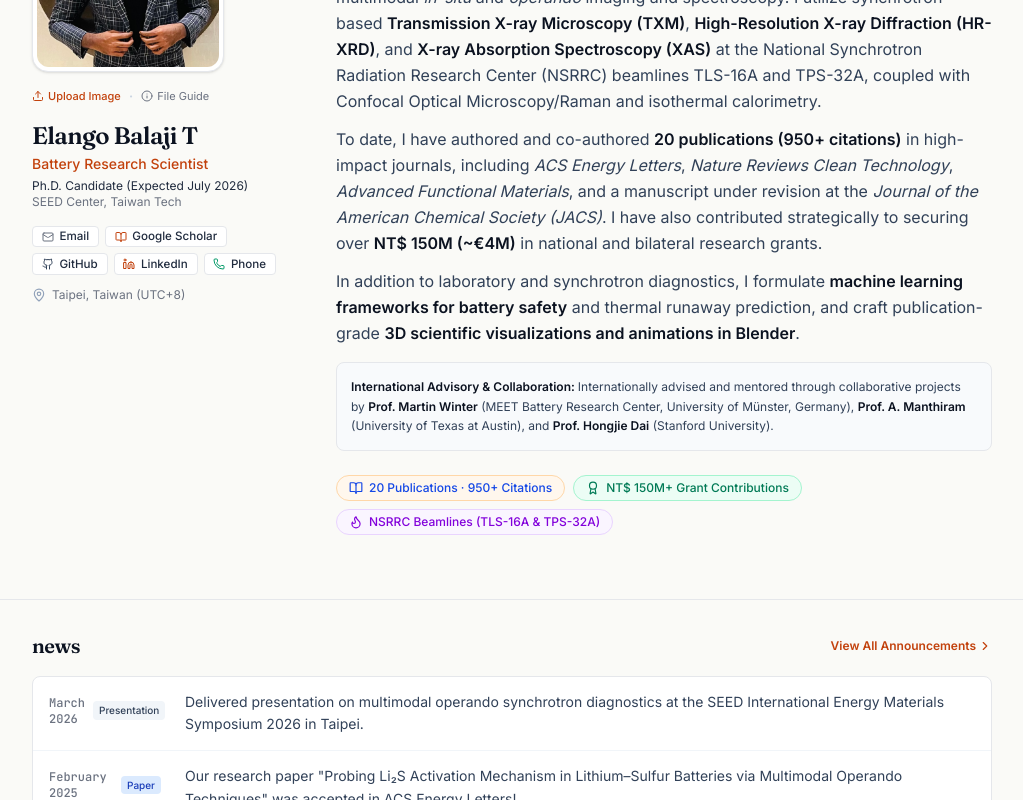
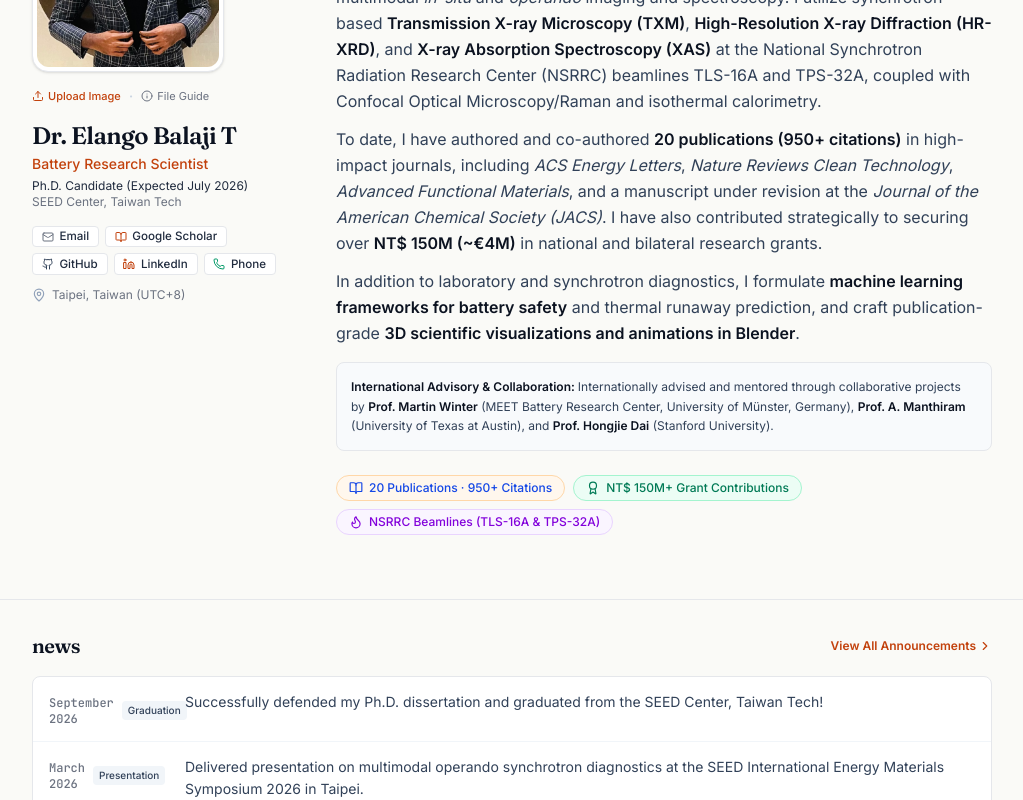
Before and after one commit to elangobalaji/dr.elango.balaji, a React (Vite) app: page / in a window 1280 px wide. Shown: the part 360-1160 px from the top of the page, without its empty margins (128-1151 px from the left). Built offline with nearby package versions, Linux system fonts and the light colour scheme.

Commit message:
feat: update profile to Dr. Elango Balaji T
Reflect the completion of the Ph.D. degree in site metadata, author highlighting, and profile data, and add the graduation news entry.

```diff
--- a/index.html
+++ b/index.html
@@ -6,10 +6,10 @@
     <link rel="preconnect" href="https://fonts.googleapis.com">
     <link rel="preconnect" href="https://fonts.gstatic.com" crossorigin>
     <link href="https://fonts.googleapis.com/css2?family=Fraunces:ital,opsz,wght@0,9..144,300..600;1,9..144,300..500&family=Inter:wght@300;400;500;600;700&family=JetBrains+Mono:wght@400;500;600&display=swap" rel="stylesheet">
-    <title>Elango Balaji T - Battery Research Scientist | Operando Diagnostics | Materials Design</title>
-    <meta name="description" content="Research portfolio of Elango Balaji T: Battery Research Scientist, Operando Diagnostics, Synchrotron Tomography/Spectroscopy, and Materials Design based in Taipei, Taiwan." />
-    <meta property="og:title" content="Elango Balaji T - Battery Research Scientist | Operando Diagnostics | Materials Design" />
-    <meta property="og:description" content="Research portfolio of Elango Balaji T: Battery Research Scientist, Operando Diagnostics, Synchrotron Tomography/Spectroscopy, and Materials Design based in Taipei, Taiwan." />
+    <title>Dr. Elango Balaji T - Battery Research Scientist | Operando Diagnostics | Materials Design</title>
+    <meta name="description" content="Research portfolio of Dr. Elango Balaji T: Battery Research Scientist, Operando Diagnostics, Synchrotron Tomography/Spectroscopy, and Materials Design based in Taipei, Taiwan." />
+    <meta property="og:title" content="Dr. Elango Balaji T - Battery Research Scientist | Operando Diagnostics | Materials Design" />
+    <meta property="og:description" content="Research portfolio of Dr. Elango Balaji T: Battery Research Scientist, Operando Diagnostics, Synchrotron Tomography/Spectroscopy, and Materials Design based in Taipei, Taiwan." />
     <meta property="og:type" content="website" />
     <meta name="twitter:card" content="summary_large_image" />
   </head>
--- a/src/components/Publications.tsx
+++ b/src/components/Publications.tsx
@@ -81,11 +81,11 @@ export const Publications: React.FC<PublicationsProps> = ({
 
   // Highlight user's name in author strings
   const formatAuthors = (authorsStr: string) => {
-    const parts = authorsStr.split(/(Elango Balaji T|Balaji, E\.|E\. Balaji|Elango Balaji)/gi);
+    const parts = authorsStr.split(/(Dr\. Elango Balaji T|Elango Balaji T|Balaji, E\.|E\. Balaji|Elango Balaji)/gi);
     return (
       <>
         {parts.map((part, i) =>
-          /^(Elango Balaji T|Balaji, E\.|E\. Balaji|Elango Balaji)$/i.test(part) ? (
+          /^(Dr\. Elango Balaji T|Elango Balaji T|Balaji, E\.|E\. Balaji|Elango Balaji)$/i.test(part) ? (
             <strong key={i} className="text-ink dark:text-white font-semibold underline decoration-blue-500/50">
               {part}
             </strong>
--- a/src/data/profileData.ts
+++ b/src/data/profileData.ts
@@ -13,7 +13,7 @@ import {
 } from '../types';
 
 export const initialProfileData: ProfileData = {
-  name: 'Elango Balaji T',
+  name: 'Dr. Elango Balaji T',
   title: 'Battery Research Scientist',
   tagline: 'Operando Diagnostics · Li-S Battery Interfaces · Synchrotron Tomography · Materials Design',
   bio: 'Doctoral Researcher at the SEED Center, Taiwan Tech. Specializing in diagnosing degradation pathways and catalytic interactions within Li2S composite cathodes via multimodal in-situ/operando synchrotron imaging (TXM, XAS, HR-XRD) and spectroscopy. Developing machine learning frameworks for battery safety prediction and crafting high-impact 3D scientific visualizations.',
@@ -680,6 +680,12 @@ export const defaultEducation: EducationItem[] = [
 
 export const defaultNews: NewsItem[] = [
   {
+    id: 'news-grad',
+    date: 'September 2026',
+    content: 'Successfully defended my Ph.D. dissertation and graduated from the SEED Center, Taiwan Tech!',
+    badge: 'Graduation',
+  },
+  {
     id: 'news-1',
     date: 'March 2026',
     content: 'Delivered presentation on multimodal operando synchrotron diagnostics at the SEED International Energy Materials Symposium 2026 in Taipei.',
```
